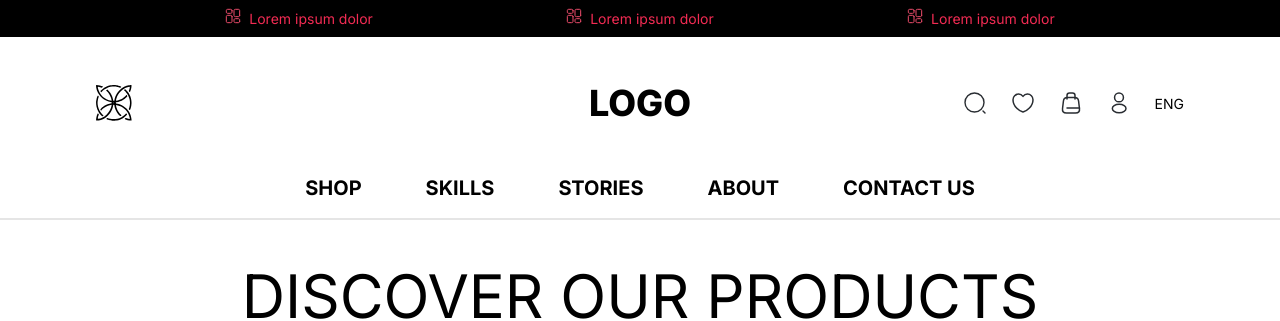
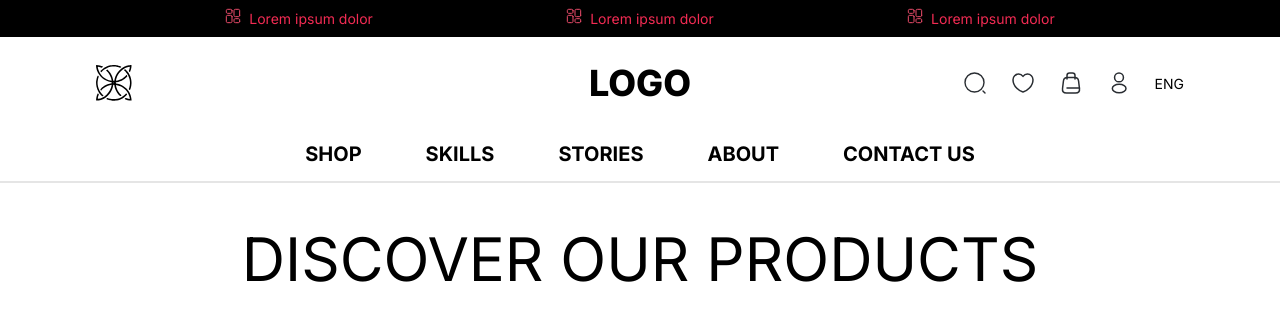
Before and after one commit to ankitbareth-dev/Appscrip-task-ankit-bareth, a Next.js app: page / in a window 1280 px wide. Shown: the top 321 px of the page. Built offline with nearby package versions, Linux system fonts and the light colour scheme.

Commit message:
refactor(header): fix spacing

```diff
--- a/components/header/LogoSection.module.css
+++ b/components/header/LogoSection.module.css
@@ -86,7 +86,7 @@
 
   .wrapper {
     padding: 0.75rem 6rem;
-    margin-top: 2.25rem;
+    margin-top: 1rem;
   }
 
   .logoText {
--- a/components/header/NavLinkSection.module.css
+++ b/components/header/NavLinkSection.module.css
@@ -27,7 +27,7 @@
 
 @media (min-width: 1024px) {
   .nav {
-    padding: 2.5rem 0 0.9375rem;
+    padding: 1.6rem 0 0.8rem;
   }
 
   .list {
```
